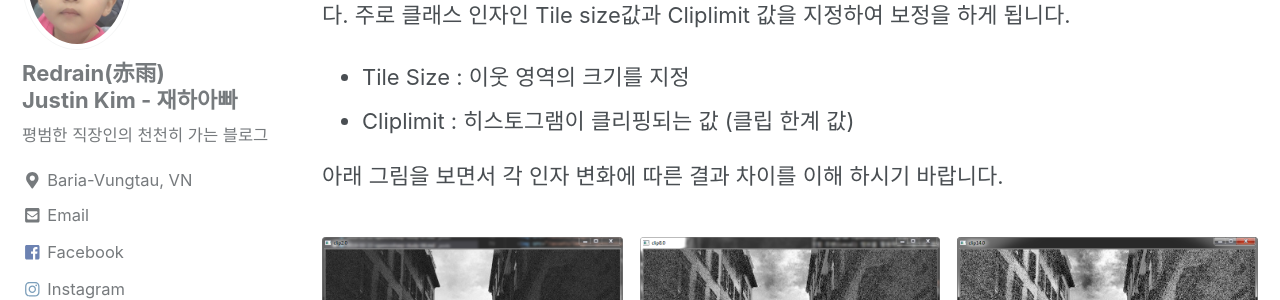
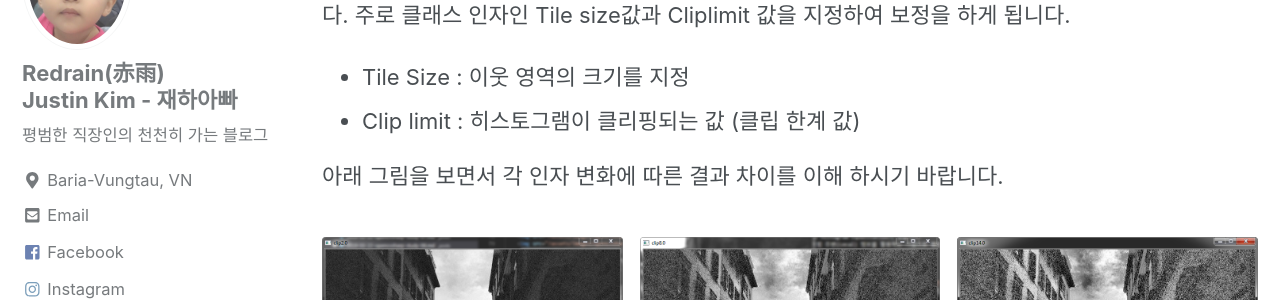
Before and after one commit to RedRainKim/RedRainKim.github.io, a Jekyll site: the page built from _posts/2019-03-22-opencvsharp-study-08.md, in a window 1280 px wide and 900 px high, scrolled down 3414 px. Shown: the part 152-452 px from the top of the window. Built offline with Jekyll 4.4.1, drawn with Linux system fonts in a browser that asks for light colours; cached includes are drawn as plain includes; comment, search, counter and statistics services are not loaded.

Commit message:
Update 2019-03-22-opencvsharp-study-08.md

```diff
--- a/_posts/2019-03-22-opencvsharp-study-08.md
+++ b/_posts/2019-03-22-opencvsharp-study-08.md
@@ -93,7 +93,7 @@ Adaptive Histogram Equalization(AHE)을 사용하기 위해서 OpenCV의 CLAHE C
 주로 클래스 인자인 Tile size값과 Cliplimit 값을 지정하여 보정을 하게 됩니다.
 
 * Tile Size : 이웃 영역의 크기를 지정
-* Cliplimit : 히스토그램이 클리핑되는 값 (클립 한계 값)
+* Clip limit : 히스토그램이 클리핑되는 값 (클립 한계 값)
 
 
 아래 그림을 보면서 각 인자 변화에 따른 결과 차이를 이해 하시기 바랍니다.
```
